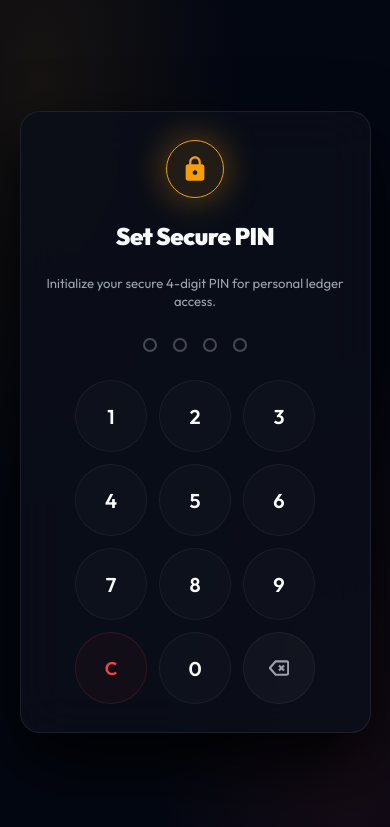
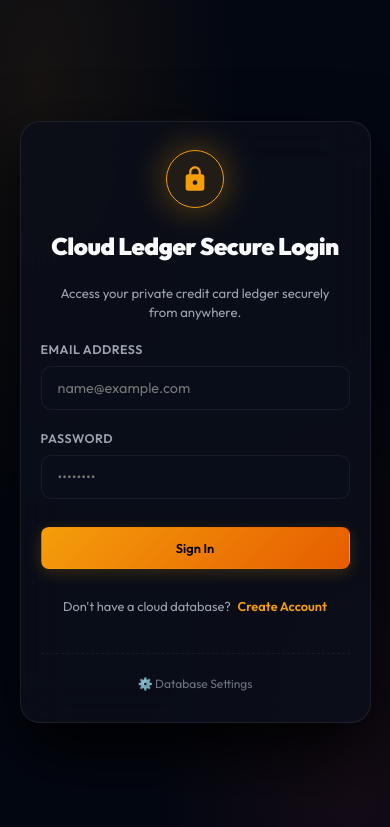
Before and after one commit to PiyushTomar05/CreditCardTracker, a plain HTML site: page index.html in a window 390 px wide. Shown: the top 827 px of the page. Drawn offline with nearby package versions, Linux system fonts and the light colour scheme.

Commit message:
fix: integrate Supabase auth overlay and settings drawer in index.html and styles.css

```diff
--- a/index.html
+++ b/index.html
@@ -6,49 +6,59 @@
     <meta name="viewport" content="width=device-width, initial-scale=1.0">
     <title>FuelFlow Ledger | Karan Filling Station Tracker</title>
     <link rel="stylesheet" href="styles.css">
+    <!-- Include Supabase Client Library -->
+    <script src="https://cdn.jsdelivr.net/npm/@supabase/supabase-js@2"></script>
 </head>
 
 <body>
     <!-- ==================== SECURITY LOCK SCREEN OVERLAY ==================== -->
     <div class="lock-screen-overlay" id="lockScreen">
-        <div class="lock-box glass-panel">
+        <div class="lock-box glass-panel" style="display: flex; flex-direction: column; align-items: center; gap: 1.25rem;">
             <div class="lock-icon-glow">
                 <svg viewBox="0 0 24 24">
                     <path
                         d="M18 8h-1V6c0-2.76-2.24-5-5-5S7 3.24 7 6v2H6c-1.1 0-2 .9-2 2v10c0 1.1.9 2 2 2h12c1.1 0 2-.9 2-2V10c0-1.1-.9-2-2-2zm-6 9c-1.1 0-2-.9-2-2s.9-2 2-2 2 .9 2 2-.9 2-2 2zm3.1-9H8.9V6c0-1.71 1.39-3.1 3.1-3.1 1.71 0 3.1 1.39 3.1 3.1v2z" />
                 </svg>
             </div>
-            <h2 class="lock-title" id="lockTitle">Set Secure PIN</h2>
-            <p class="lock-subtitle" id="lockSubtitle">Initialize your secure 4-digit PIN for personal ledger access.
+            <h2 class="lock-title" id="lockTitle">Cloud Ledger Secure Login</h2>
+            <p class="lock-subtitle" id="lockSubtitle">Access your private credit card ledger securely from anywhere.</p>
+
+            <form id="authForm" onsubmit="handleAuthSubmit(event)" style="width: 100%; display: flex; flex-direction: column; gap: 1.25rem;">
+                <div class="form-group" style="text-align: left;">
+                    <label for="authEmail">Email Address</label>
+                    <input type="email" id="authEmail" class="input-field" placeholder="name@example.com" required autocomplete="email">
+                </div>
+                <div class="form-group" style="text-align: left;">
+                    <label for="authPassword">Password</label>
+                    <input type="password" id="authPassword" class="input-field" placeholder="••••••••" required autocomplete="current-password">
+                </div>
+                <button type="submit" class="btn btn-primary" id="authSubmitBtn" style="width: 100%; padding: 0.75rem; margin-top: 0.5rem;">Sign In</button>
+            </form>
+
+            <p style="font-size: 0.8rem; color: var(--text-secondary); margin-top: 0.5rem;">
+                <span id="authToggleText">Don't have a cloud database?</span>
+                <a href="#" id="authToggleLink" onclick="toggleAuthMode(event)" style="color: var(--accent-gold); text-decoration: none; font-weight: 600; margin-left: 0.25rem;">Create Account</a>
             </p>
 
-            <div class="pin-indicator-row">
-                <div class="pin-dot" id="pin-dot-1"></div>
-                <div class="pin-dot" id="pin-dot-2"></div>
-                <div class="pin-dot" id="pin-dot-3"></div>
-                <div class="pin-dot" id="pin-dot-4"></div>
+            <!-- Collapsible Settings Drawer Trigger -->
+            <div style="margin-top: 1rem; border-top: 1px dashed var(--border-color); padding-top: 1rem; width: 100%;">
+                <a href="#" onclick="toggleConfigDrawer(event)" style="font-size: 0.75rem; color: var(--text-muted); text-decoration: none; display: inline-flex; align-items: center; gap: 0.25rem;">
+                    ⚙️ Database Settings
+                </a>
             </div>
 
-            <div class="pin-pad">
-                <button class="pin-btn" onclick="pressPinNum(1)">1</button>
-                <button class="pin-btn" onclick="pressPinNum(2)">2</button>
-                <button class="pin-btn" onclick="pressPinNum(3)">3</button>
-                <button class="pin-btn" onclick="pressPinNum(4)">4</button>
-                <button class="pin-btn" onclick="pressPinNum(5)">5</button>
-                <button class="pin-btn" onclick="pressPinNum(6)">6</button>
-                <button class="pin-btn" onclick="pressPinNum(7)">7</button>
-                <button class="pin-btn" onclick="pressPinNum(8)">8</button>
-                <button class="pin-btn" onclick="pressPinNum(9)">9</button>
-                <button class="pin-btn danger" onclick="clearPin()">C</button>
-                <button class="pin-btn" onclick="pressPinNum(0)">0</button>
-                <button class="pin-btn action" onclick="backspacePin()">
-                    <svg viewBox="0 0 24 24"
-                        style="width: 20px; height: 20px; fill: none; stroke: currentColor; stroke-width: 2.5">
-                        <path d="M21 4H8l-7 8 7 8h13a2 2 0 0 0 2-2V6a2 2 0 0 0-2-2z" />
-                        <line x1="18" y1="9" x2="12" y2="15" />
-                        <line x1="12" y1="9" x2="18" y2="15" />
-                    </svg>
-                </button>
+            <!-- Collapsible Database Config Drawer -->
+            <div id="configDrawer" style="display: none; flex-direction: column; gap: 1rem; width: 100%; margin-top: 1rem; padding: 1rem; background: rgba(0,0,0,0.25); border-radius: 12px; border: 1px solid var(--border-color); text-align: left;">
+                <h4 style="font-size: 0.85rem; font-weight: 700; color: var(--text-primary); margin-bottom: 0.25rem;">Custom Supabase Integration</h4>
+                <div class="form-group">
+                    <label for="setupSupabaseUrl" style="font-size: 0.7rem;">Supabase Project URL</label>
+                    <input type="text" id="setupSupabaseUrl" class="input-field" placeholder="https://xxxx.supabase.co" style="padding: 0.5rem 0.75rem; font-size: 0.8rem;">
+                </div>
+                <div class="form-group">
+                    <label for="setupSupabaseKey" style="font-size: 0.7rem;">Anon Public Key</label>
+                    <input type="password" id="setupSupabaseKey" class="input-field" placeholder="eyJhbGciOi..." style="padding: 0.5rem 0.75rem; font-size: 0.8rem;">
+                </div>
+                <button type="button" class="btn btn-secondary" onclick="saveDatabaseConfig()" style="width: 100%; padding: 0.5rem; font-size: 0.8rem;">Save Credentials</button>
             </div>
         </div>
     </div>
@@ -87,13 +97,14 @@
                     </button>
                 </div>
 
-                <!-- Lock Dashboard Button -->
-                <button class="tiny-btn lock-btn" onclick="lockLedger()" title="Lock Ledger (PIN Protect)"
+                <!-- Lock Dashboard / Log Out Button -->
+                <button class="tiny-btn lock-btn" onclick="handleSignOut()" title="Log Out / Lock Ledger"
                     style="border-color: rgba(239, 68, 68, 0.2); color: var(--accent-danger); margin-right: 0.5rem;">
                     <svg style="width: 18px; height: 18px; fill: none; stroke: currentColor; stroke-width: 2"
                         viewBox="0 0 24 24">
-                        <rect x="3" y="11" width="18" height="11" rx="2" ry="2" />
-                        <path d="M7 11V7a5 5 0 0 1 10 0v4" />
+                        <path d="M9 21H5a2 2 0 0 1-2-2V5a2 2 0 0 1 2-2h4" />
+                        <polyline points="16 17 21 12 16 7" />
+                        <line x1="21" y1="12" x2="9" y2="12" />
                     </svg>
                 </button>
 
--- a/styles.css
+++ b/styles.css
@@ -1293,3 +1293,48 @@ tr:hover td {
         margin-bottom: 0.5rem;
     }
 }
+
+/* ==================== ADDITIONAL AUTH & DRAWER CUSTOM STYLES ==================== */
+
+.tiny-btn {
+    background: rgba(255, 255, 255, 0.03);
+    border: 1px solid var(--border-color);
+    border-radius: 8px;
+    padding: 0.55rem;
+    cursor: pointer;
+    color: var(--text-primary);
+    transition: var(--transition-fast);
+    display: inline-flex;
+    align-items: center;
+    justify-content: center;
+}
+
+.tiny-btn:hover {
+    background: rgba(255, 255, 255, 0.08);
+    border-color: var(--border-hover);
+    transform: translateY(-1px);
+}
+
+.tiny-btn:active {
+    transform: scale(0.97);
+}
+
+#authToggleLink:hover {
+    text-decoration: underline !important;
+}
+
+/* Animations for loading database drawer and transition screens */
+#configDrawer {
+    animation: drawerFadeIn 0.3s cubic-bezier(0.16, 1, 0.3, 1) forwards;
+}
+
+@keyframes drawerFadeIn {
+    from {
+        opacity: 0;
+        transform: translateY(-10px);
+    }
+    to {
+        opacity: 1;
+        transform: translateY(0);
+    }
+}
```
